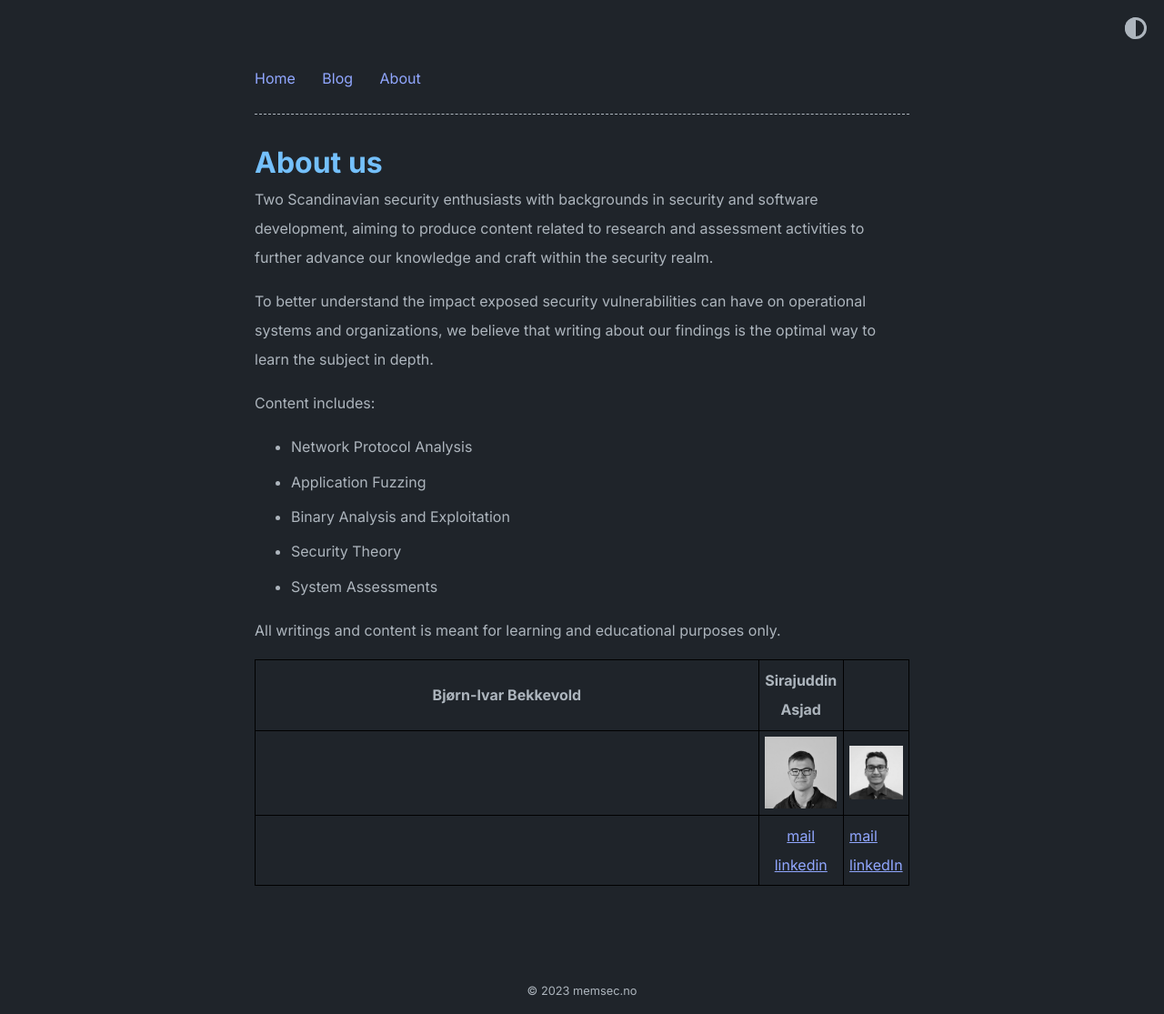
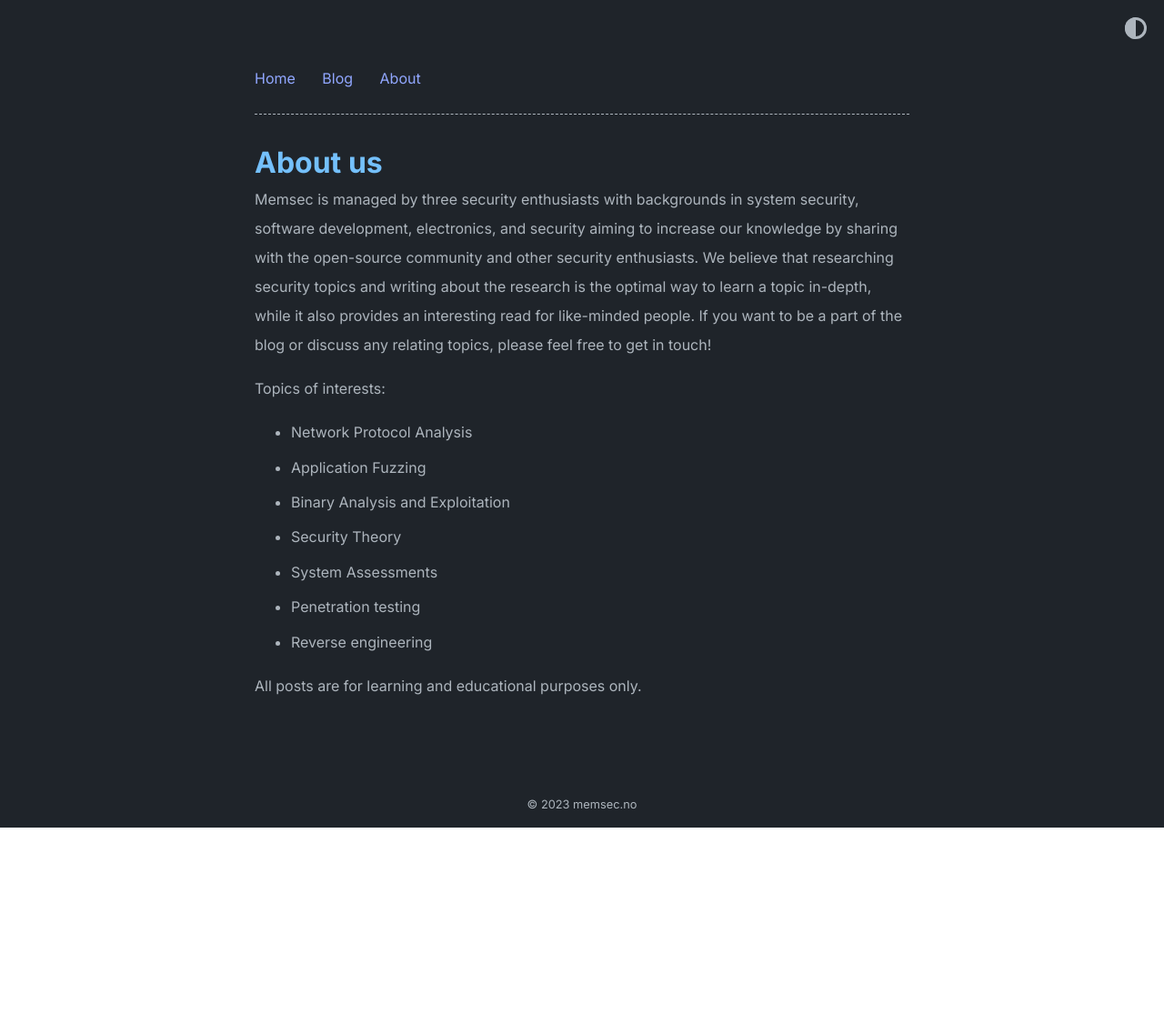
Before and after one commit to memsecno/memsec.no, a Jekyll site: the page built from about.md, in a window 1280 px wide. Shown: the whole page at 91% size. Built offline with Jekyll 4.4.1, drawn with Linux system fonts in a browser that asks for light colours; after the commit the page ends 910 px from its top, so only the background shows below that.

Commit message:
Update about.md
Updated text and removed pictures.

```diff
--- a/about.md
+++ b/about.md
@@ -3,20 +3,15 @@ layout: post
 title: About us
 ---
 
-Two Scandinavian security enthusiasts with backgrounds in security and software development, aiming to produce content related to research and assessment activities to further advance our knowledge and craft within the security realm.
+Memsec is managed by three security enthusiasts with backgrounds in system security, software development, electronics, and security aiming to increase our knowledge by sharing with the open-source community and other security enthusiasts. We believe that researching security topics and writing about the research is the optimal way to learn a topic in-depth, while it also provides an interesting read for like-minded people. If you want to be a part of the blog or discuss any relating topics, please feel free to get in touch!
 
-To better understand the impact exposed security vulnerabilities can have on operational systems and organizations, we believe that writing about our findings is the optimal way to learn the subject in depth.
-
-Content includes:
+Topics of interests:
  - Network Protocol Analysis
  - Application Fuzzing
  - Binary Analysis and Exploitation
  - Security Theory
  - System Assessments
+ - Penetration testing
+ - Reverse engineering
 
-All writings and content is meant for learning and educational purposes only.
-
-Bjørn-Ivar Bekkevold        |Sirajuddin Asjad|
-:-------------------------:|:-------------------------:|
-   |  ![](./images/bjornivar.jpeg) | ![](./images/sira.jpeg) |
-|[mail](mailto:bjornivar95@gmail.com) [linkedin](https://no.linkedin.com/in/bj%C3%B8rn-ivar-bekkevold-1a18901aa)|[mail](sirasjad@gmail.com) [linkedIn](https://no.linkedin.com/in/sirasjad)
+All posts are for learning and educational purposes only.
```
